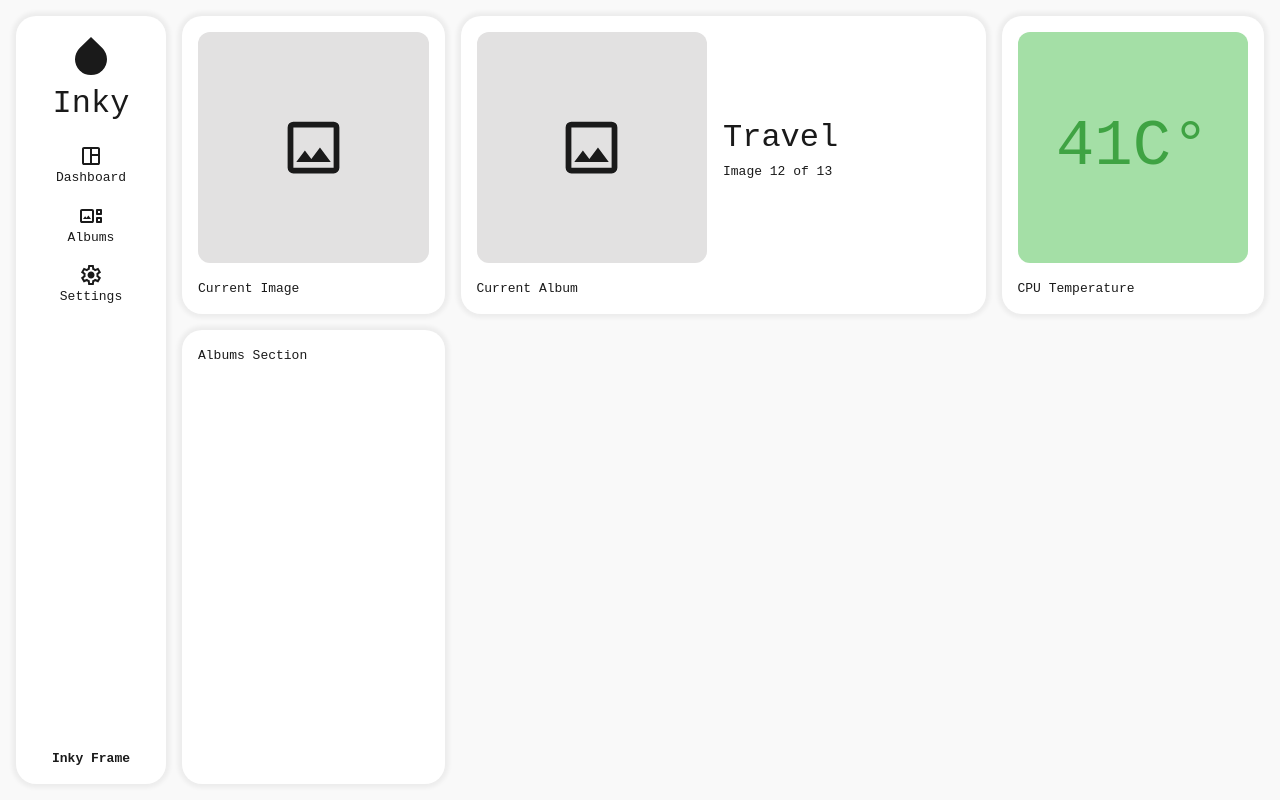
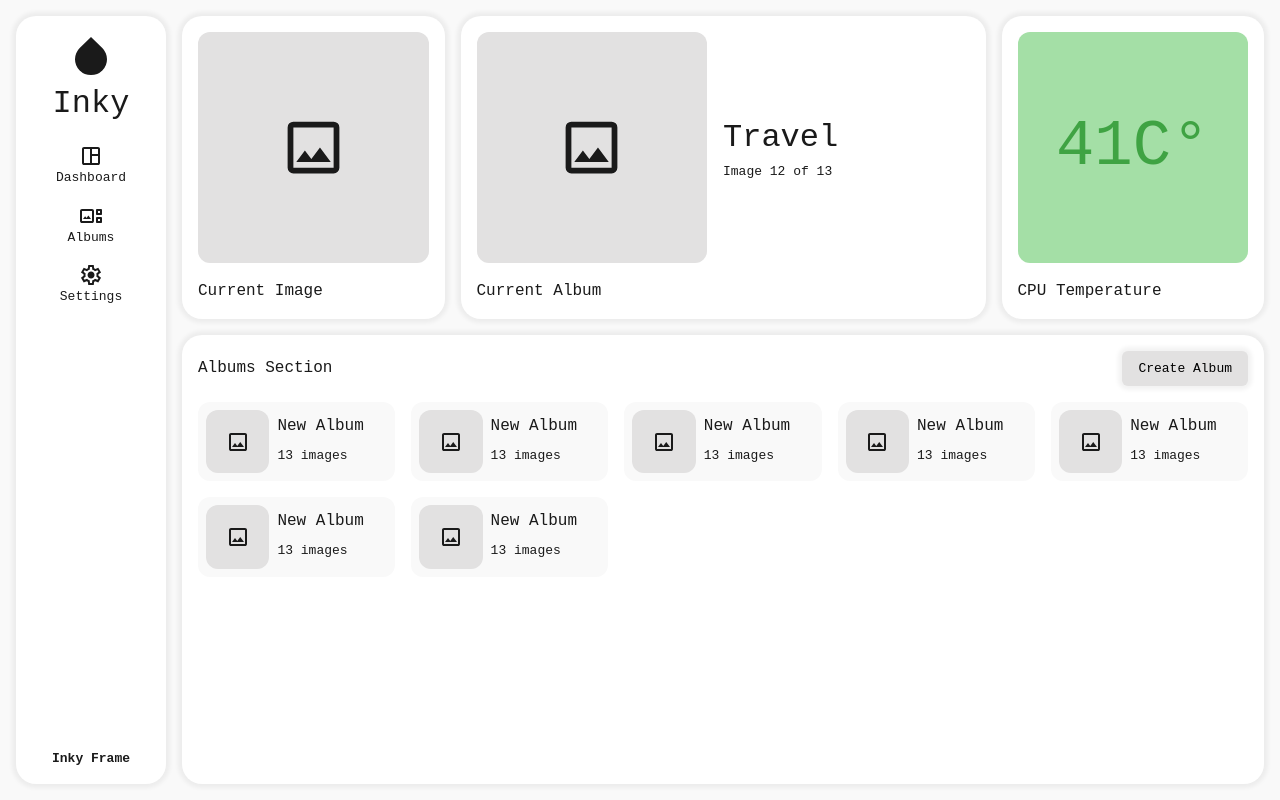
Before and after one commit to illtrythisout/inky-frame, a React app in the folder frontend/: page / in a window 1280 px wide. Built offline with nearby package versions, Linux system fonts and the light colour scheme; the HTML template or start-up script is replaced by a standard one.

Commit message:
Create static react components for dashboard

```diff
--- a/frontend/src/components/Dashboard/AlbumCard.jsx
+++ b/frontend/src/components/Dashboard/AlbumCard.jsx
@@ -0,0 +1,15 @@
+import styles from './albumCard.module.css';
+
+import imageIcon from '../../assets/icons/image.svg';
+
+export default function AlbumCard() {
+  return (
+    <div className={styles.albumCard}>
+      <div className={styles.imageContainer}>
+        <img src={imageIcon} />
+      </div>
+      <p className={styles.albumName}>New Album</p>
+      <p>13 images</p>
+    </div>
+  );
+}
--- a/frontend/src/components/Dashboard/AlbumsSection.jsx
+++ b/frontend/src/components/Dashboard/AlbumsSection.jsx
@@ -1,7 +1,32 @@
+import styles from './albumSection.module.css';
+
+import AlbumCard from './AlbumCard';
+
+const albums = [
+  { name: 'Travel', numberOfImages: 13, id: 1 },
+  { name: '2024', numberOfImages: 12, id: 2 },
+  { name: 'Family', numberOfImages: 15, id: 3 },
+  { name: 'Friends', numberOfImages: 18, id: 4 },
+  { name: 'Hikes', numberOfImages: 8, id: 5 },
+  { name: 'Uni', numberOfImages: 7, id: 6 },
+];
+
 export default function AlbumsSection() {
   return (
-    <div className="card">
-      <p>Albums Section</p>
+    <div className={`card ${styles.albumSection}`}>
+      <div className={styles.header}>
+        <h3>Albums Section</h3>
+        <button>Create Album</button>
+      </div>
+      <div className={styles.albums}>
+        <AlbumCard />
+        <AlbumCard />
+        <AlbumCard />
+        <AlbumCard />
+        <AlbumCard />
+        <AlbumCard />
+        <AlbumCard />
+      </div>
     </div>
   );
 }
--- a/frontend/src/components/Dashboard/CurrentAlbumCard.jsx
+++ b/frontend/src/components/Dashboard/CurrentAlbumCard.jsx
@@ -12,7 +12,7 @@ export default function CurrentAlbumCard() {
         <p className={styles.albumName}>Travel</p>
         <p className={styles.numberOfImages}>Image 12 of 13</p>
       </div>
-      <p className={styles.description}>Current Album</p>
+      <h3 className={styles.description}>Current Album</h3>
     </div>
   );
 }
--- a/frontend/src/components/Dashboard/CurrentImageCard.jsx
+++ b/frontend/src/components/Dashboard/CurrentImageCard.jsx
@@ -8,7 +8,7 @@ export default function CurrentImageCard() {
       <div className={styles.imageContainer}>
         <img src={imageIcon} alt="Current Image" />
       </div>
-      <p>Current Image</p>
+      <h3>Current Image</h3>
     </div>
   );
 }
--- a/frontend/src/components/Dashboard/TemperatureCard.jsx
+++ b/frontend/src/components/Dashboard/TemperatureCard.jsx
@@ -7,7 +7,7 @@ export default function TemperatureCard() {
       <div className={`${styles.imageContainer} ${styles[warningLevel]}`}>
         <p>41C°</p>
       </div>
-      <p>CPU Temperature</p>
+      <h3>CPU Temperature</h3>
     </div>
   );
 }
--- /dev/null
+++ b/frontend/src/components/Dashboard/albumCard.module.css
@@ -0,0 +1,36 @@
+.albumCard {
+  display: grid;
+  grid-template-columns: 35% 1fr;
+  grid-template-rows: repeat(2, 1fr);
+  gap: var(--padding-sm);
+
+  width: 100%;
+  height: fit-content;
+
+  padding: var(--padding-sm);
+
+  border-radius: var(--radius-md);
+  background-color: var(--color-surface-alt);
+}
+
+.imageContainer {
+  grid-row-start: 1;
+  grid-row-end: 3;
+
+  display: flex;
+  justify-content: center;
+  align-items: center;
+
+  width: 100%;
+  /* aspect-ratio: 5 / 3; */
+  aspect-ratio: 1 / 1;
+
+  border-radius: var(--radius-md);
+
+  background-color: var(--color-surface-alt2);
+}
+
+.albumName {
+  align-self: end;
+  font-size: 1rem;
+}
--- /dev/null
+++ b/frontend/src/components/Dashboard/albumSection.module.css
@@ -0,0 +1,22 @@
+.albumSection {
+  grid-column-start: 1;
+  grid-column-end: 4;
+  grid-row-start: 2;
+  grid-row-end: -1;
+
+  display: flex;
+  flex-direction: column;
+  gap: var(--padding-md);
+}
+
+.header {
+  display: flex;
+  justify-content: space-between;
+  align-items: center;
+}
+
+.albums {
+  display: grid;
+  grid-template-columns: repeat(5, 1fr);
+  gap: var(--padding-md);
+}
--- a/frontend/src/index.css
+++ b/frontend/src/index.css
@@ -38,6 +38,7 @@ select {
   --color-surface: #ffffff;
   --color-surface-alt: #f9f9f9;
   --color-surface-alt2: #e2e1e1;
+  --color-surface-alt3: #e5e5e5;
   --color-text: #1a1a1a;
   --color-danger: #ff4646;
   --color-danger-alt: #ff9a9a;
@@ -57,6 +58,7 @@ select {
 
   /* effects */
   --shadow-sm: 0 0 4px 4px rgba(0, 0, 0, 0.05);
+  --transition-sm: 0.1s ease;
 }
 
 #root {
@@ -85,6 +87,9 @@ b {
 h1 {
   font-size: 2rem;
 }
+h3 {
+  font-size: 1rem;
+}
 svg {
   --size: 1em;
   height: var(--size);
@@ -93,10 +98,22 @@ svg {
   fill: var(--color-text);
 }
 button {
-  background-color: transparent;
+  background-color: var(--color-surface-alt2);
+  padding: var(--padding-sm) var(--padding-md);
+
+  border-radius: var(--radius-sm);
   border: none;
 
+  box-shadow: var(--shadow-sm);
+
   cursor: pointer;
+  transition: var(--transition-sm);
+}
+button:hover {
+  background-color: var(--color-surface-alt3);
+}
+button:active {
+  background-color: var(--color-surface-alt2);
 }
 
 .card {
```
